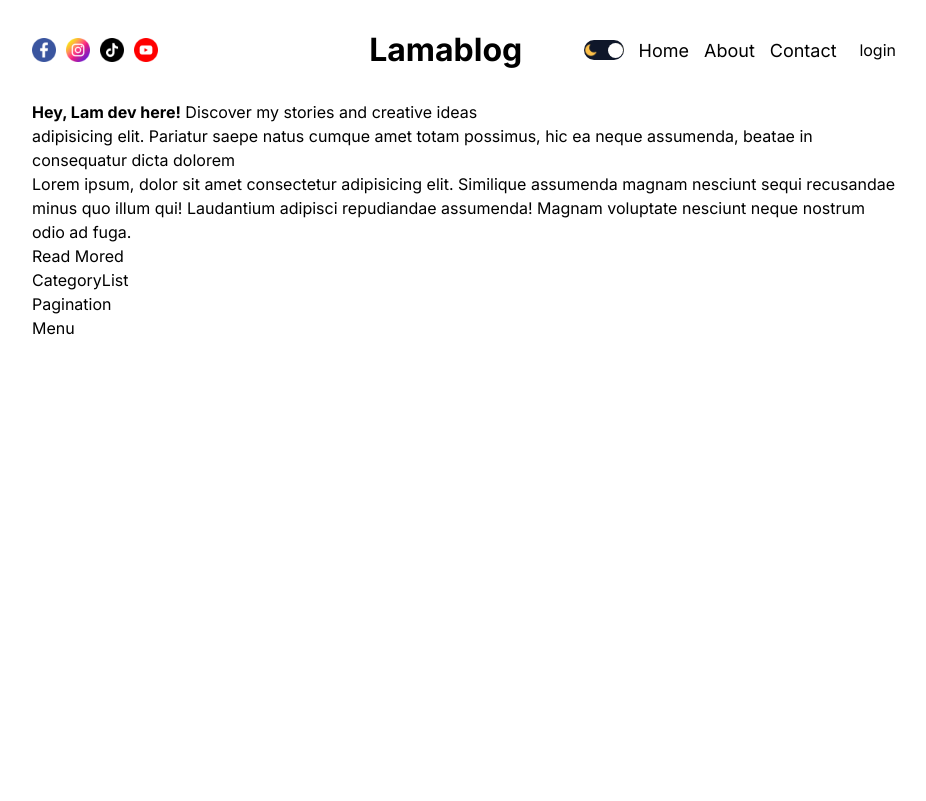
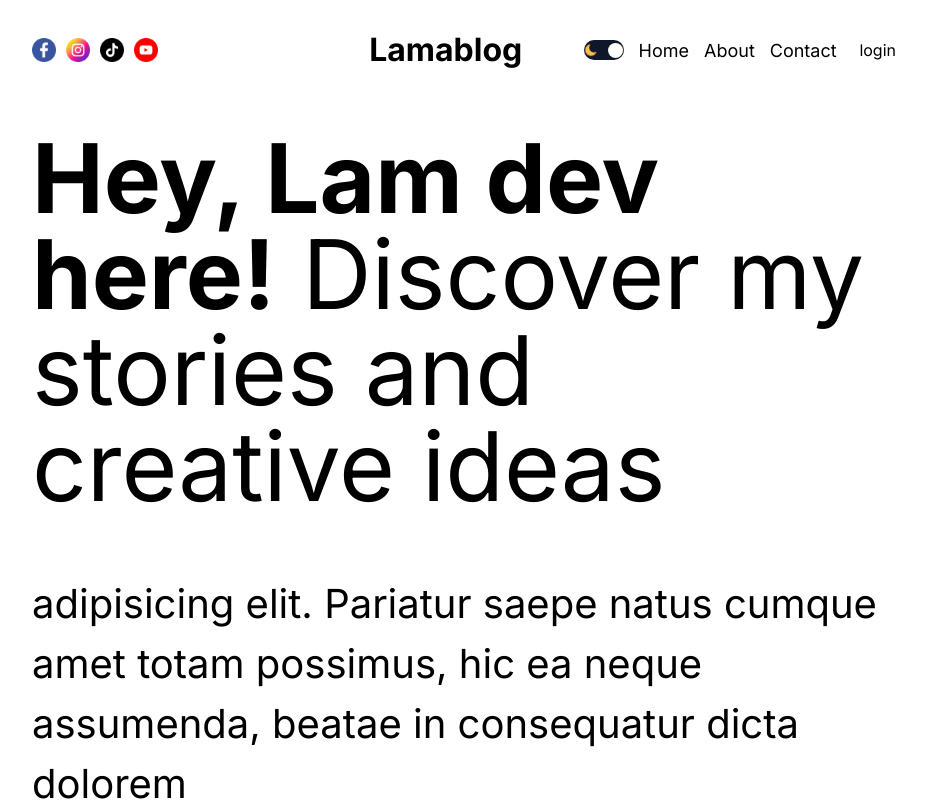
Before and after one commit to LuisArielRetanaHernadez/blog_mabi, a Next.js app: page / in a window 1280 px wide. Shown: the top 801 px of the page, without its empty margins (176-1102 px from the left). Built offline with nearby package versions, Linux system fonts and the light colour scheme.

Commit message:
creando los estilos de las clases agregadas

```diff
--- a/components/featured/featured.module.css
+++ b/components/featured/featured.module.css
@@ -0,0 +1,49 @@
+.container {
+  margin-top: 30px;
+}
+
+.title {
+  font-size: 96px;
+  line-height: 96px;
+}
+
+.post {
+  margin-top: 60px;
+  display: flex;
+  align-items: center;
+  gap: 50px;
+}
+
+.imgContainer {
+  height: 500px;
+  flex: 1;
+  position: absolute;
+}
+
+.image {
+  object-fit: cover;
+}
+
+.textContainer {
+  display: flex;
+  flex: 1;
+  flex-direction: column;
+  gap: 20px;
+}
+
+.postTitle {
+  font-size: 40px;
+}
+
+.description {
+  font-size: 20px;
+  font-weight: 300;
+  color: var(--soft-text-color);
+}
+
+.button {
+  width: max-content;
+  padding: 16px 20px;
+  border: none;
+  border-radius: 5px;
+}
```
